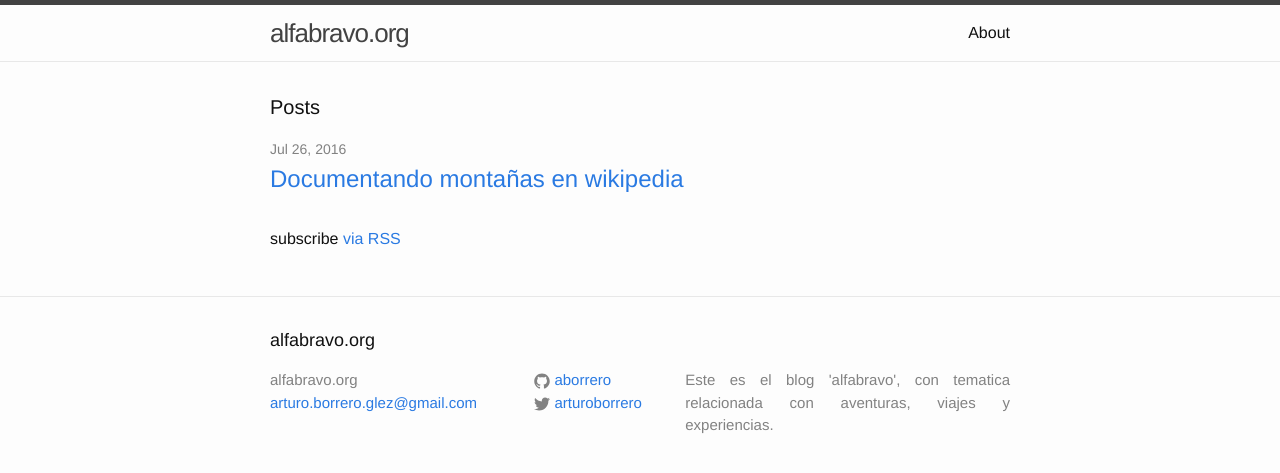
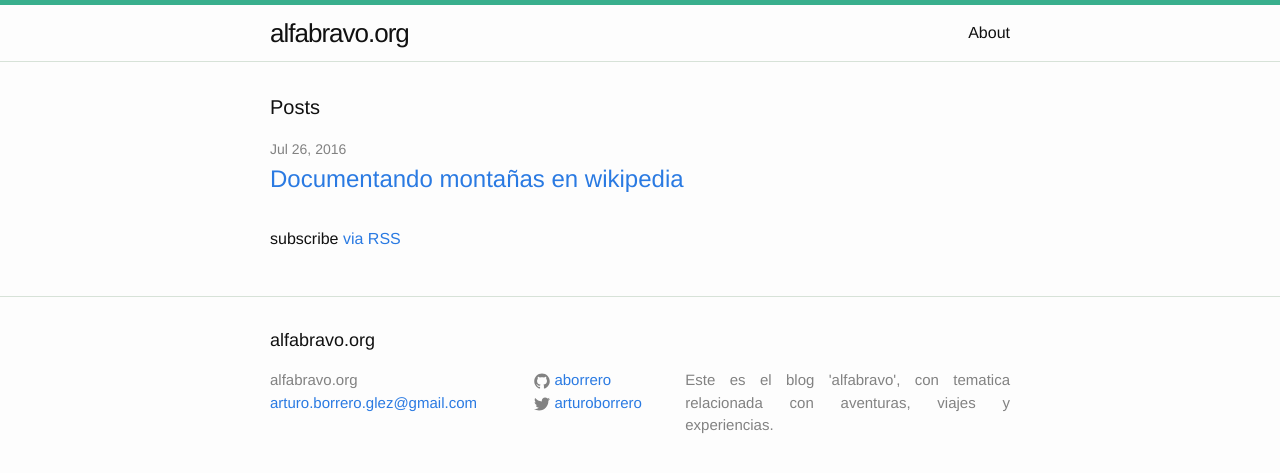
Before and after one commit to aborrero/alfabravo.org, a Jekyll site: the page built from index.html, in a window 1280 px wide. Shown: the top 473 px of the page. Built offline with Jekyll 4.4.1, drawn with Linux system fonts in a browser that asks for light colours.

Commit message:
style: change color layout to add a bit of green
Too much black, let it be a bit more green.

Signed-off-by: Arturo Borrero Gonzalez <arturo.borrero.glez@gmail.com>

```diff
--- a/_sass/_layout.scss
+++ b/_sass/_layout.scss
@@ -20,7 +20,7 @@
 
     &,
     &:visited {
-        color: $grey-color-dark;
+        color: #111;
     }
 }
 
--- a/css/main.scss
+++ b/css/main.scss
@@ -29,8 +29,8 @@
 $brand-color:      #2a7ae2;
 
 $grey-color:       #828282;
-$grey-color-light: lighten($grey-color, 40%);
-$grey-color-dark:  darken($grey-color, 25%);
+$grey-color-light: #d7e2d8;
+$grey-color-dark:  #39af8d;
 
 // Width of the content area
 $content-width:    800px;
```
